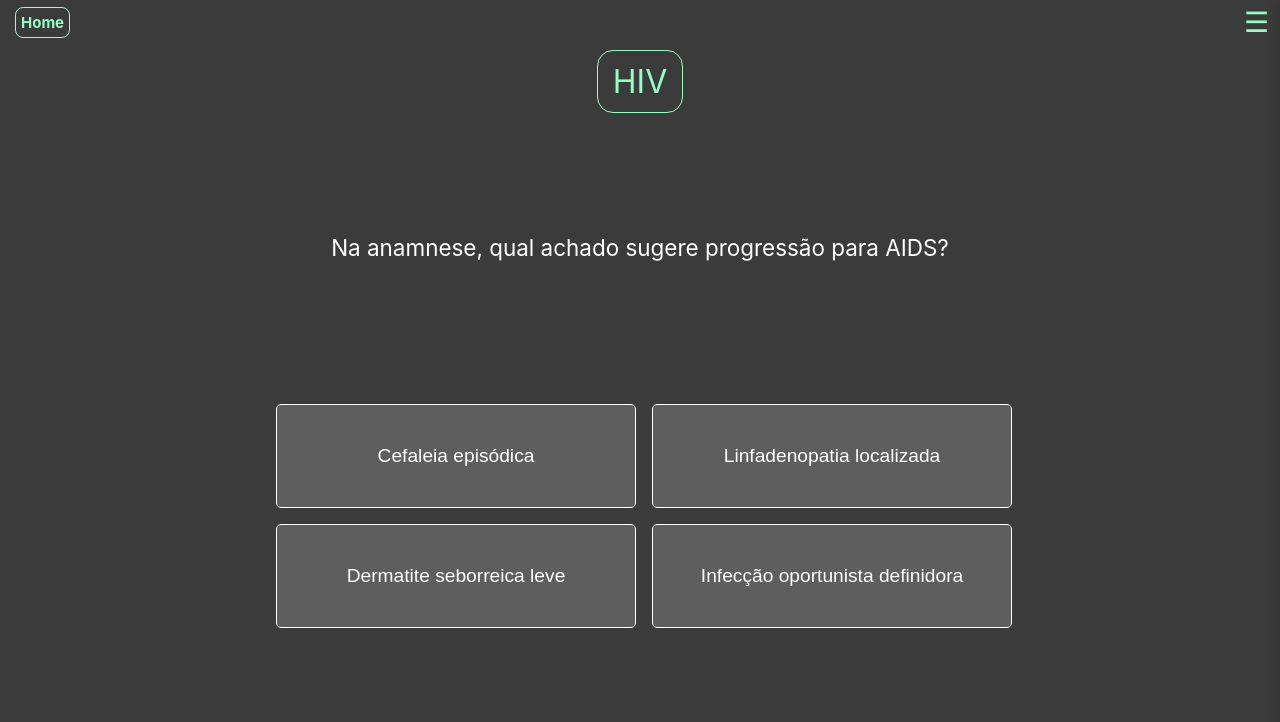
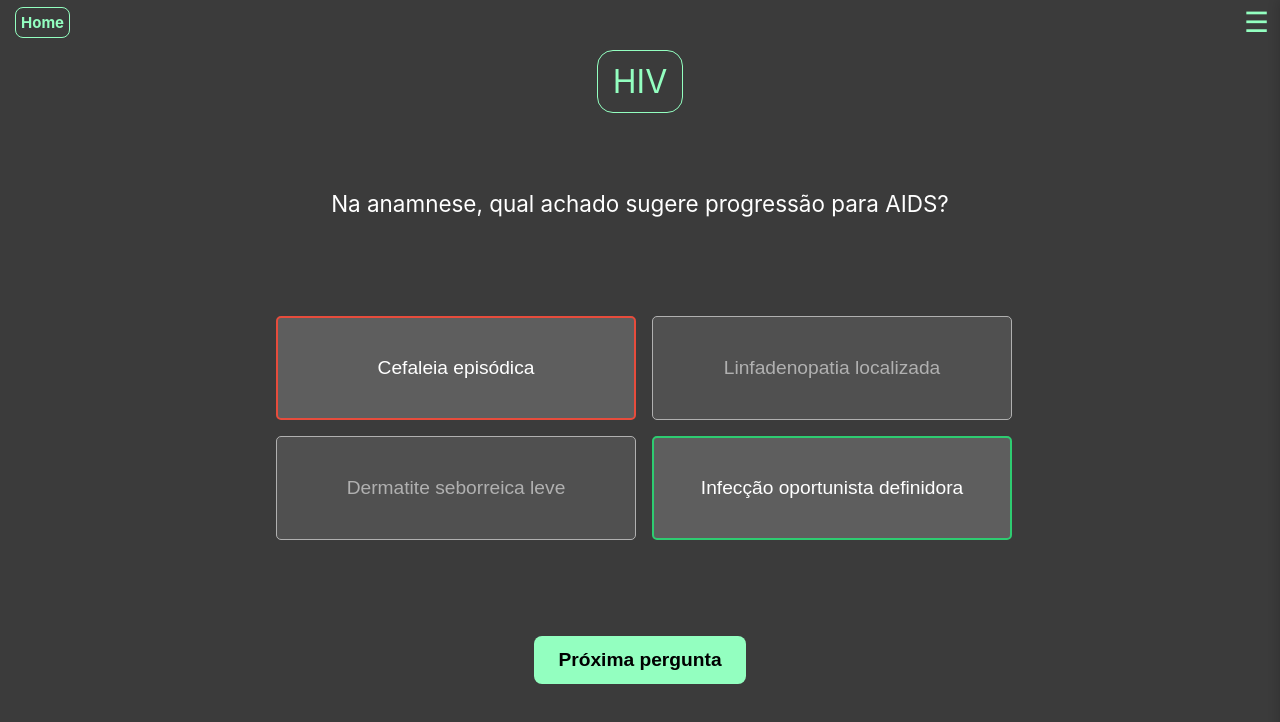
Before and after one commit to Yxiox/FlashCard, a Vue app: page /HIV in a window 1280 px wide. Both pictures are taken after a click on the button "Cefaleia episódica". Shown: the top 722 px of the page. Built offline with nearby package versions, Linux system fonts and the light colour scheme.

Commit message:
static assets

```diff
--- a/index.html
+++ b/index.html
@@ -1,5 +1,5 @@
 <!DOCTYPE html>
-<html lang="">
+<html lang="pt-BR">
   <head>
     <meta charset="UTF-8">
     <link rel="icon">
--- a/package.json
+++ b/package.json
@@ -12,6 +12,7 @@
     "preview": "vite preview"
   },
   "dependencies": {
+    "canvas-confetti": "^1.9.4",
     "vue": "^3.5.26",
     "vue-router": "^4.6.4"
   },
--- a/src/components/FlashQuestion.vue
+++ b/src/components/FlashQuestion.vue
@@ -1,33 +1,86 @@
-<script >
-    import { onMounted } from 'vue';
-    import { ref } from 'vue'
+<script>
+import { onMounted, ref } from 'vue'
 
+export default {
+  props: {
+    Nome: { type: String, required: true }
+  },
+  setup(props) {
     const randomNumber = ref(0)
     const jsonData = ref([])
+    const selectedAnswer = ref(null)
+    const isAnswered = ref(false)
+    const isCorrect = ref(false)
 
-    export default{
-    props:{
-        Nome:{ type:String, required:true }
-    },
-    setup(props) {
+    const nextQuestion = () => {
+    let newIndex
+
+  do {
+    newIndex = Math.floor(Math.random() * jsonData.value.length)
+  } while (newIndex === randomNumber.value)
+
+  randomNumber.value = newIndex
+  selectedAnswer.value = null
+  isAnswered.value = false
+}
+
+    const answerClass = (key) => {
+  if (!isAnswered.value) return ''
+
+  const correct = jsonData.value[randomNumber.value].correct_answer
+
+  if (key === correct) return 'correct'
+  if (key === selectedAnswer.value) return 'wrong'
+
+  return 'disabled'
+}
+
     onMounted(async () => {
       randomNumber.value = Math.floor(Math.random() * 23)
       try {
-        const response = await fetch(`/${props.Nome}.json`);
-        jsonData.value = await response.json();
-        console.log('Loaded JSON:', jsonData);
+        const response = await fetch(`/${props.Nome}.json`)
+        jsonData.value = await response.json()
       } catch (error) {
-        console.error('Failed to load JSON:', error);
+        console.error('Failed to load JSON:', error)
       }
-    });
+    })
 
-    return {
-      randomNumber,
-      jsonData
+    const selectAnswer = (answerKey) => {
+      if (isAnswered.value) return
+
+      selectedAnswer.value = answerKey
+      isAnswered.value = true
+
+      isCorrect.value =
+        answerKey === jsonData.value[randomNumber.value].correct_answer
+
+      if (isCorrect.value) {
+        launchConfetti()
+      }
     }
+
+    const launchConfetti = async () => {
+      const confetti = (await import('canvas-confetti')).default
+      confetti({
+        particleCount: 120,
+        spread: 70,
+        origin: { y: 0.6 }
+      })
+    }
+
+return {
+  randomNumber,
+  jsonData,
+  selectedAnswer,
+  isAnswered,
+  selectAnswer,
+  answerClass,
+  nextQuestion
+}
   }
 }
 </script>
+
 
 <template>
     <div id="main-content" v-if="jsonData.length > 0">
@@ -41,11 +94,40 @@
                </h3>
             </div>
             <div id="answers">
-                <button>{{ jsonData[randomNumber].answer_a }}</button>
-                <button>{{ jsonData[randomNumber].answer_b }}</button>
-                <button>{{ jsonData[randomNumber].answer_c }}</button>
-                <button>{{ jsonData[randomNumber].answer_d }}</button>
-            </div>
+  <button
+    @click="selectAnswer('answer_a')"
+    :class="answerClass('answer_a')"
+  >
+    {{ jsonData[randomNumber].answer_a }}
+  </button>
+
+  <button
+    @click="selectAnswer('answer_b')"
+    :class="answerClass('answer_b')"
+  >
+    {{ jsonData[randomNumber].answer_b }}
+  </button>
+
+  <button
+    @click="selectAnswer('answer_c')"
+    :class="answerClass('answer_c')"
+  >
+    {{ jsonData[randomNumber].answer_c }}
+  </button>
+
+  <button
+    @click="selectAnswer('answer_d')"
+    :class="answerClass('answer_d')"
+  >
+    {{ jsonData[randomNumber].answer_d }}
+  </button>
+</div>
+<div v-if="isAnswered" id="next-question">
+  <button @click="nextQuestion">
+    Próxima pergunta
+  </button>
+</div>
+
         </div>
     </div>
 </template>
@@ -120,4 +202,42 @@
     background-color: rgb(94, 94, 94);
 }
 
+.correct {
+  border: 2px solid #2ecc71 !important;
+  color: #2ecc71;
+  background-color: rgba(46, 204, 113, 0.15);
+}
+
+.wrong {
+  border: 2px solid #e74c3c !important;
+  color: #e74c3c;
+  background-color: rgba(231, 76, 60, 0.15);
+}
+
+.disabled {
+  opacity: 0.6;
+}
+
+#next-question {
+  display: flex;
+  justify-content: center;
+  margin-top: 1rem;
+}
+
+#next-question button {
+  padding: 0.8rem 1.5rem;
+  font-size: 1.2rem;
+  border-radius: 8px;
+  border: none;
+  background-color: rgb(147, 255, 192);
+  color: black;
+  font-weight: bold;
+  cursor: pointer;
+}
+
+#next-question button:hover {
+  background-color: rgb(120, 230, 170);
+}
+
+
 </style>
--- a/vite.config.js
+++ b/vite.config.js
@@ -6,6 +6,7 @@ import vueDevTools from 'vite-plugin-vue-devtools'
 
 // https://vite.dev/config/
 export default defineConfig({
+  base: '/FlashCard/',
   plugins: [
     vue(),
     vueDevTools(),
```
Also changed, not shown: jsconfig.json (+18 -0 lines), src/components/icons/IconCommunity.vue (deleted, +0 -7 lines), src/components/icons/IconDocumentation.vue (deleted, +0 -7 lines), src/components/icons/IconEcosystem.vue (deleted, +0 -7 lines), src/components/icons/IconSupport.vue (deleted, +0 -7 lines), src/components/icons/IconTooling.vue (deleted, +0 -19 lines), 1 other file (tests, documents, lock files or other folders).
